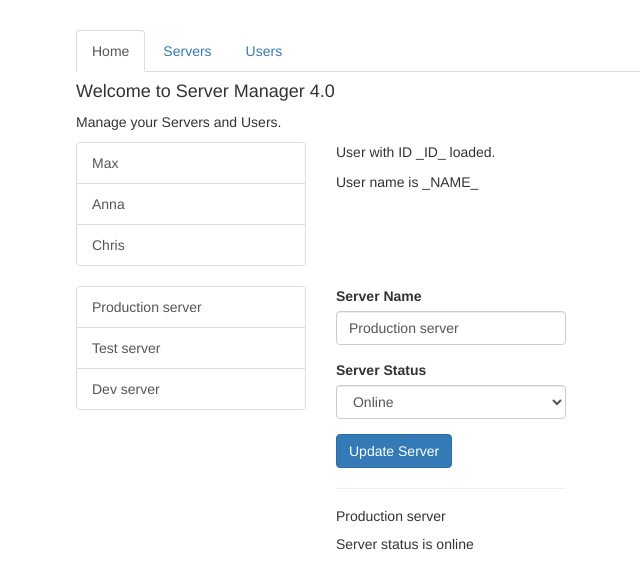
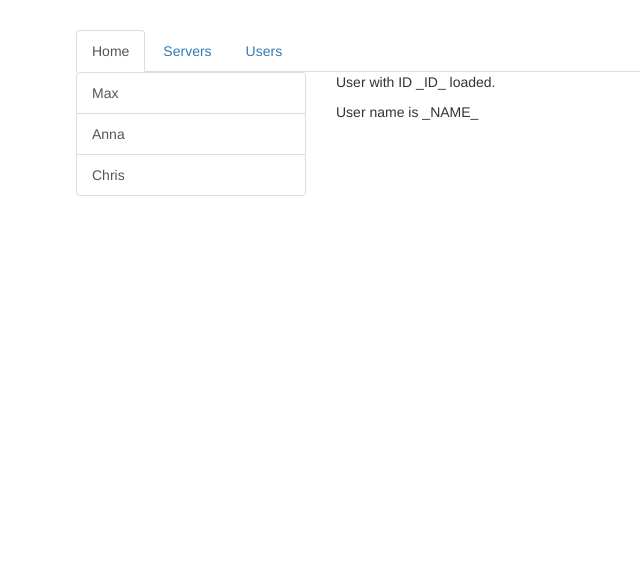
Before and after one commit to gaetanBloch/angular-routing, an Angular app: page /users in a window 1280 px wide. Shown: the top 588 px of the page, without its empty margins (189-829 px from the left). Built offline with nearby package versions, Linux system fonts and the light colour scheme.

Commit message:
Setting up and loading routes

```diff
--- a/src/app/app.component.html
+++ b/src/app/app.component.html
@@ -10,17 +10,7 @@
   </div>
   <div class="row">
     <div class="col-xs-12 col-sm-10 col-md-8 col-sm-offset-1 col-md-offset-2">
-      <app-home></app-home>
-    </div>
-  </div>
-  <div class="row">
-    <div class="col-xs-12 col-sm-10 col-md-8 col-sm-offset-1 col-md-offset-2">
-      <app-users></app-users>
-    </div>
-  </div>
-  <div class="row">
-    <div class="col-xs-12 col-sm-10 col-md-8 col-sm-offset-1 col-md-offset-2">
-      <app-servers></app-servers>
+      <router-outlet></router-outlet>
     </div>
   </div>
 </div>
--- a/src/app/app.module.ts
+++ b/src/app/app.module.ts
@@ -1,5 +1,7 @@
 import { BrowserModule } from '@angular/platform-browser';
 import { NgModule } from '@angular/core';
+import { FormsModule } from '@angular/forms';
+import { RouterModule, Routes } from '@angular/router';
 
 import { AppComponent } from './app.component';
 import { HomeComponent } from './home/home.component';
@@ -8,7 +10,12 @@
 import { UserComponent } from './users/user/user.component';
 import { EditServerComponent } from './servers/edit-server/edit-server.component';
 import { ServerComponent } from './servers/server/server.component';
-import { FormsModule } from '@angular/forms';
+
+const appRoutes: Routes = [
+  {path: '', component: HomeComponent},
+  {path: 'users', component: UsersComponent},
+  {path: 'servers', component: ServersComponent}
+];
 
 @NgModule({
   declarations: [
@@ -22,7 +29,8 @@
   ],
   imports: [
     BrowserModule,
-    FormsModule
+    FormsModule,
+    RouterModule.forRoot(appRoutes)
   ],
   providers: [],
   bootstrap: [AppComponent]
```
